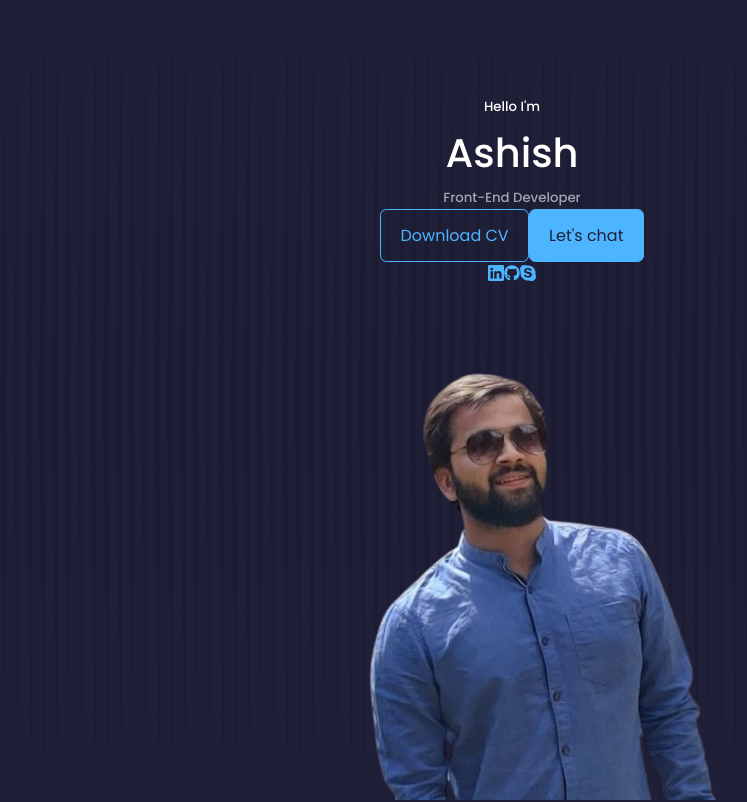
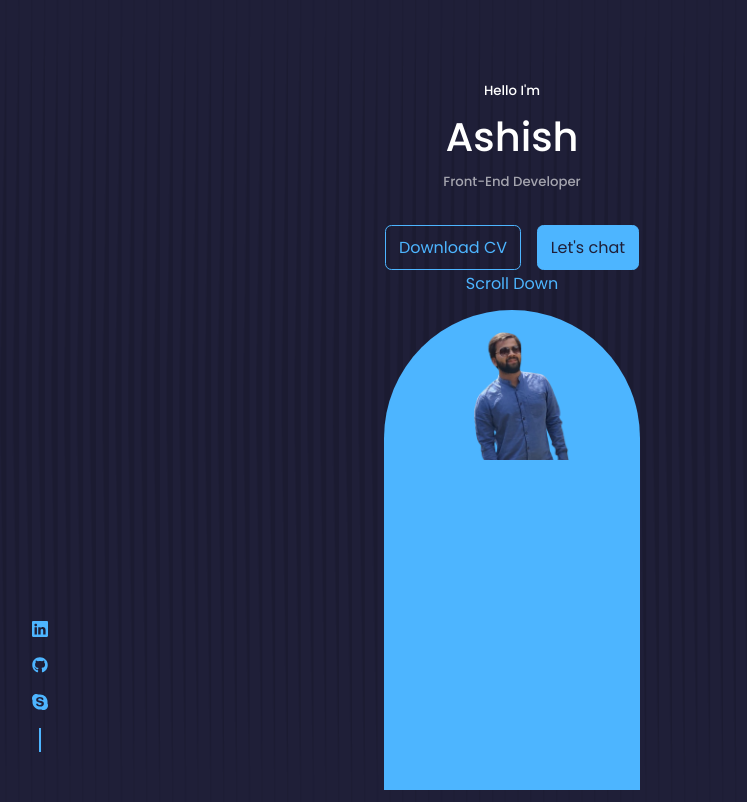
Before and after one commit to ash14ish/My-Portfolio, a React (Create React App) app: page / in a window 1280 px wide. Shown: the top 802 px of the page, without its empty margins (128-875 px from the left). Built offline with nearby package versions, Linux system fonts and the light colour scheme.

Commit message:
portfolio

```diff
--- a/src/components/Home/Home.css
+++ b/src/components/Home/Home.css
@@ -1,6 +1,6 @@
 header {
   height: 100vh;
-  padding-top: 6rem;
+  padding-top: 5rem;
   overflow: hidden;
 }
 
@@ -9,3 +9,37 @@ header {
   height: 100%;
   position: relative;
 }
+
+.cta {
+  margin-top: 2rem;
+  display: flex;
+  gap: 1rem;
+  justify-content: center;
+}
+
+.header__socials {
+  display: flex;
+  flex-direction: column;
+  align-items: center;
+  gap: 0.6rem;
+  position: absolute;
+  left: 0;
+  bottom: 3rem;
+}
+
+.header__socials::after {
+  content: "";
+  width: 2px;
+  height: 1.5rem;
+  background-color: var(--color-primary);
+}
+
+.my-pic {
+  background-color: var(--color-primary);
+  width: 16rem;
+  height: 30rem;
+  position: absolute;
+  left: calc(50% - 8rem);
+  margin-top: 2.5rem;
+  border-radius: 11rem 11rem 0 0;
+}
--- a/src/index.css
+++ b/src/index.css
@@ -107,7 +107,7 @@ a:hover {
   width: max-content;
   display: inline-block;
   color: var(--color-primary);
-  padding: 0.75rem 1.2rem;
+  padding: 0.5rem 0.8rem;
   border: 1px solid var(--color-primary);
   border-radius: 0.4rem;
   cursor: pointer;
```
